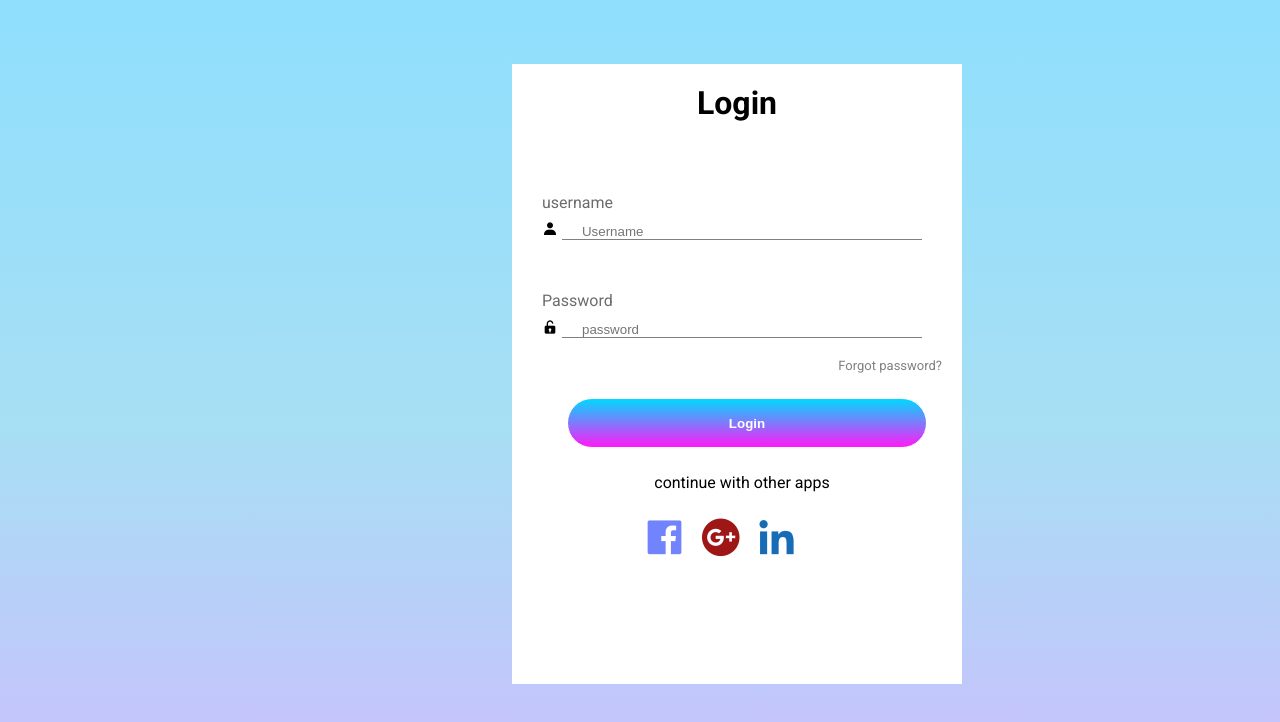
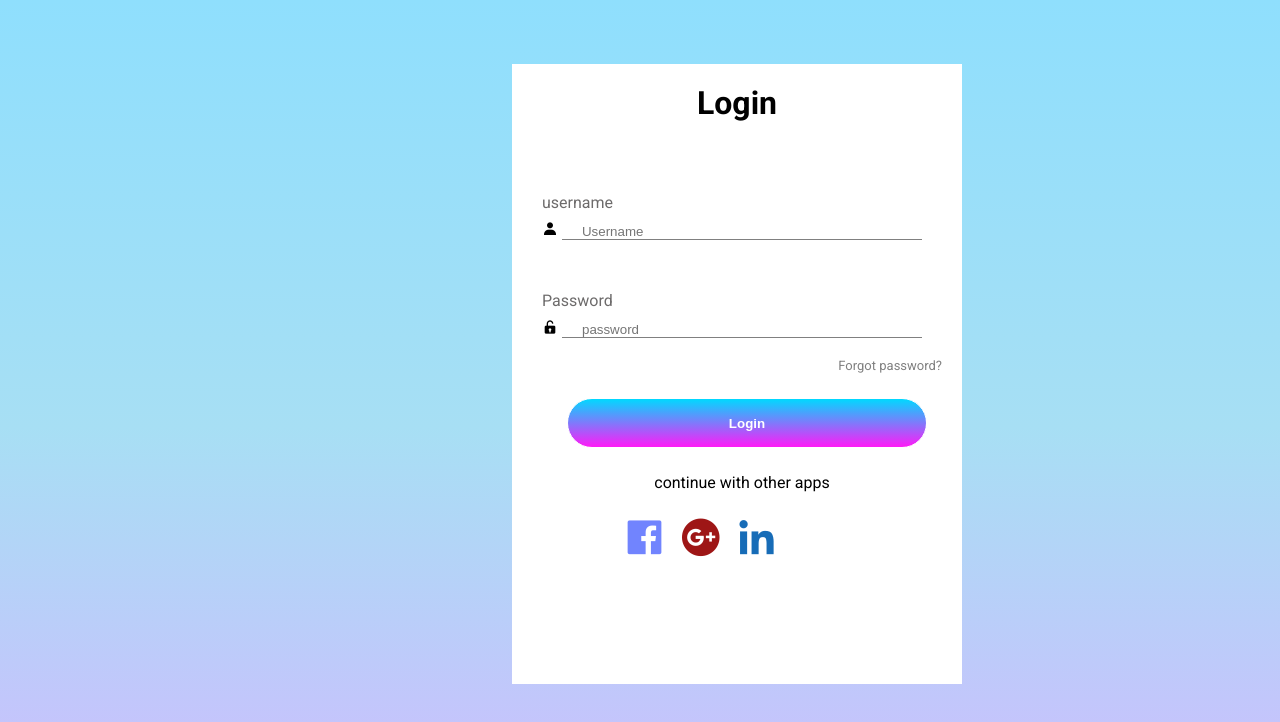
Before and after one commit to santa1011/santa1011, a plain HTML site: page index.html in a window 1280 px wide. Drawn offline with nearby package versions, Linux system fonts and the light colour scheme.

Commit message:
Update index.html

```diff
--- a/index.html
+++ b/index.html
@@ -172,8 +172,8 @@
 
       .apps {
         margin-top: 5%;
-        margin-left: 100px;
-        margin-bottom: 10%;
+        margin-left: 80px;
+        margin-bottom: 13%;
         margin-right: 5%;
         font-size: 45px;
       }
```
